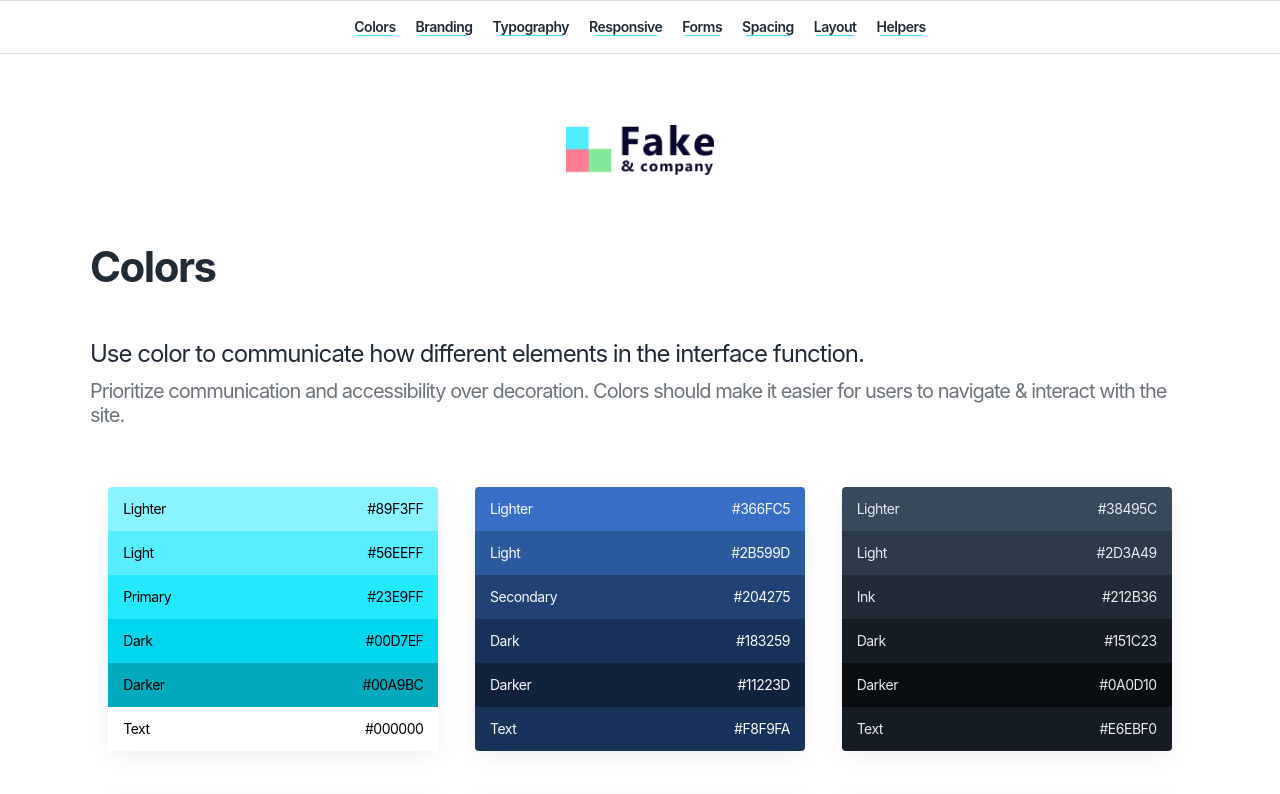
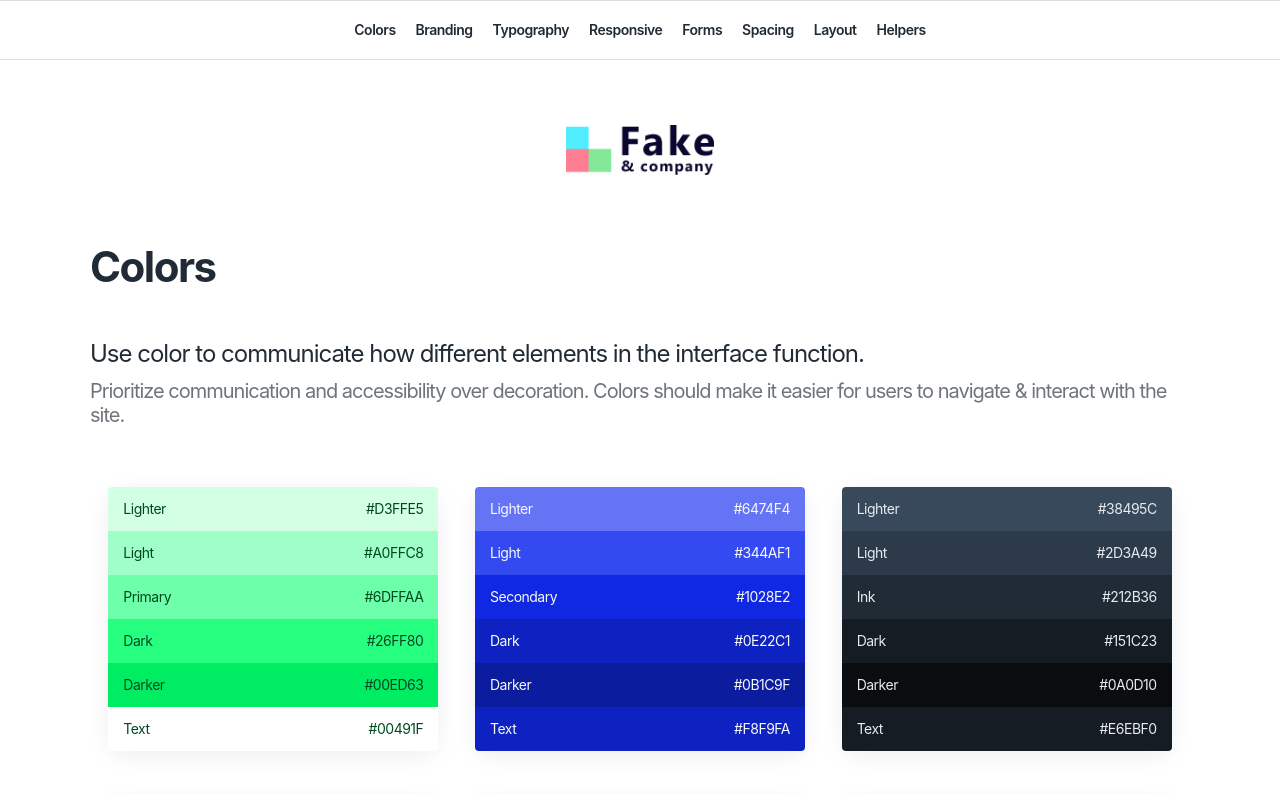
Before and after one commit to Thor10/Styleguide, a website: page app/index.html in a window 1280 px wide. Shown: the top 794 px of the page. Drawn offline with Linux system fonts and the light colour scheme; a web font is replaced by a local one.

Commit message:
Changed link styles, changed colors

```diff
--- a/app/less/colors.less
+++ b/app/less/colors.less
@@ -1,14 +1,14 @@
 ///////////////
 //  Colors  //
 /////////////
-@primary: #23E9FF;
+@primary: #6DFFAA;
 @primary_light: lighten(@primary, 10%);
 @primary_lighter: lighten(@primary, 20%);
-@primary_dark: darken(@primary, 10%);
-@primary_darker: darken(@primary, 20%);
-@primary_text: darken(@primary, 58%);
+@primary_dark: darken(@primary, 14%);
+@primary_darker: darken(@primary, 25%);
+@primary_text: darken(@primary, 57%);
 
-@secondary: #204275;
+@secondary: #1028E2;
 @secondary_light: lighten(@secondary, 10%);
 @secondary_lighter: lighten(@secondary, 20%);
 @secondary_dark: darken(@secondary, 7%);
--- a/app/less/pages/styleguide/sg.less
+++ b/app/less/pages/styleguide/sg.less
@@ -6,7 +6,7 @@
 
 // Set Style Guide Version
 // And add it to sg_version content
-@sg_version: "0.5.2";
+@sg_version: "0.5.5";
 .sg_version:after{
     content: '@{sg_version}';
 }
@@ -195,10 +195,16 @@
     font-size: 14px;
     z-index: 5;
 
+    a{
+        margin: 2px 2px;
+        padding: 5px 8px;
+        font-weight: 600;
+        border-bottom: none;
 
-    a{
-        margin: 4px 8px;
-        font-weight: 600;
+        &:hover{
+            cursor: pointer;
+            text-decoration: underline;
+        }
     }
 
     @media (max-width: @screen_mobile) {
--- a/app/less/universal/typography.less
+++ b/app/less/universal/typography.less
@@ -116,52 +116,23 @@ a{
     position: relative;
     color: inherit;
     font-weight: inherit;
-    padding: 0 2px;
     color: inherit;
     box-sizing: border-box;
-
-    &:before{
-        content: '';
-        width: 80%;
-        height: 0.95px;
-        position: absolute;
-        left: 10%;
-        height: 0;
-        border-bottom: 1.5px solid fade(@primary_dark, 80%);
-        z-index: -1;
-        bottom: -2px;
-        transition: @transition_fast;
-    }
+    border-bottom: 1px solid @primary_darker;
+    transition: @transition;
 
     &:hover{
-        transition: @transition_fast;
-
-        &:before{
-            width: 96%;
-            left: 2%;
-            border-bottom: 1.5px solid @primary;
-            transition: @transition_fast;
-        }
+        transition: @transition;
+        border-color: @ink;
+        color: @ink_darker;
     }
     &:focus{
         transition: @transition_fast;
-
-        &:before{
-            width: 96%;
-            left: 2%;
-            border-bottom-style: dotted;
-            transition: @transition_fast;
-        }
+        outline: 2px dotted @grey;
     }
     &:active{
         transition: @transition_fast;
-
-        &:before{
-            width: 0%;
-            left: 50%;
-            border: 1px solid @primary;
-            transition: @transition_fast;
-        }
+        opacity: 0.7;
     }
 }
 
--- a/package.json
+++ b/package.json
@@ -1,6 +1,6 @@
 {
   "name": "NewProject",
-  "version": "1.0.0",
+  "version": "0.5.5",
   "description": "MyNewProject",
   "main": "index.js",
   "scripts": {
```
Also changed, not shown: app/main.css.
